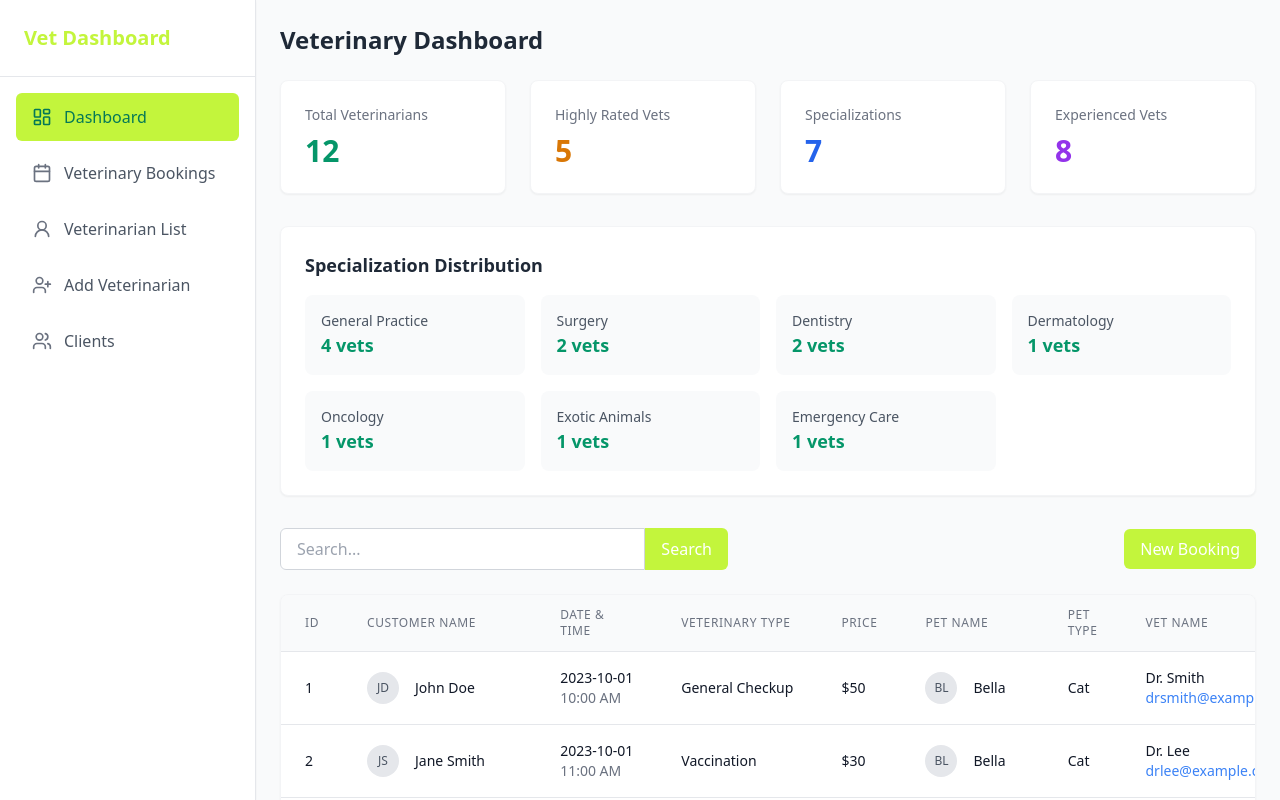
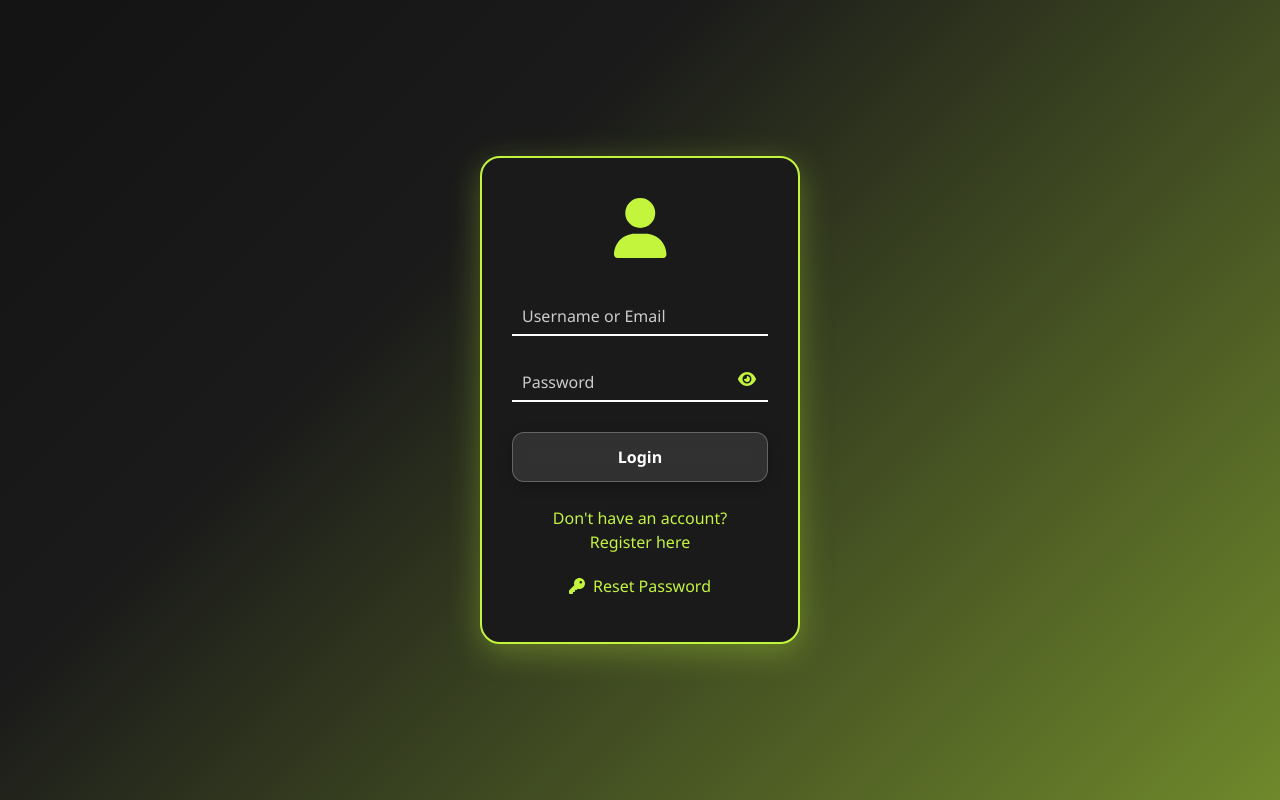
Before and after one commit to Saumya52/Pet_dashboard, a React (Vite) app: page /login in a window 1280 px wide. Built offline with nearby package versions, Linux system fonts and the light colour scheme.

Commit message:
fixed login route

```diff
--- a/src/App.tsx
+++ b/src/App.tsx
@@ -1,9 +1,21 @@
 import React from 'react';
+import { BrowserRouter as Router, Routes, Route, Navigate } from 'react-router-dom';
 import Layout from './components/layout/Layout';
+import Login from './pages/auth/login';
 
 function App() {
+  const isAuthenticated = localStorage.getItem('accessToken');
+
   return (
-    <Layout />
+    <Router>
+      <Routes>
+        <Route path="/login" element={!isAuthenticated ? <Login /> : <Navigate to="/dashboard" replace />} />
+        <Route
+          path="/*"
+          element={isAuthenticated ? <Layout /> : <Navigate to="/login" replace />}
+        />
+      </Routes>
+    </Router>
   );
 }
 
```
